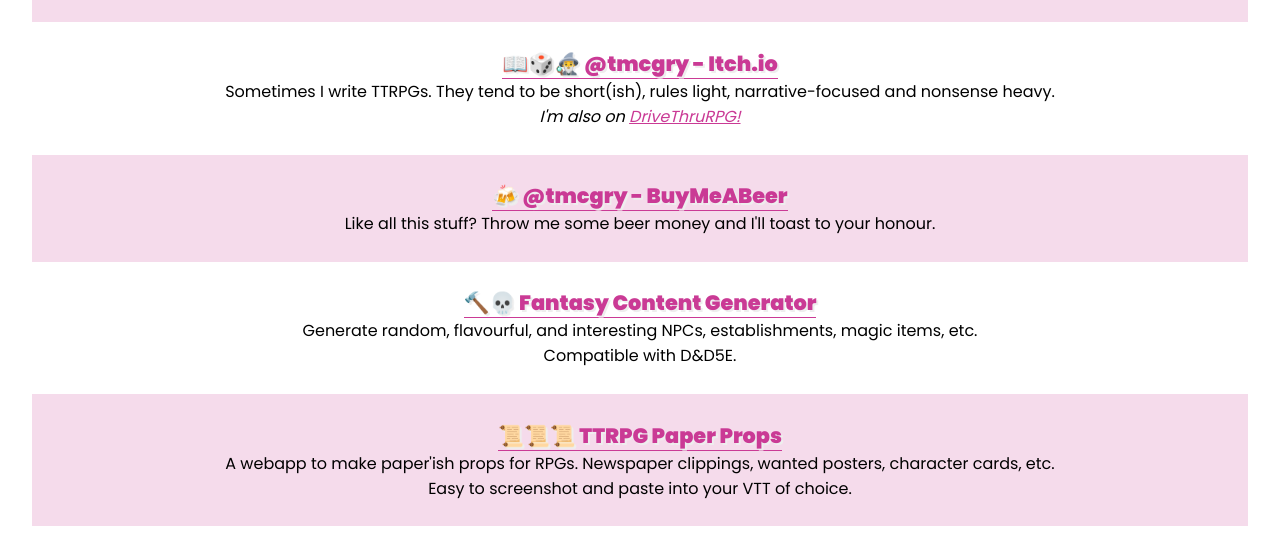
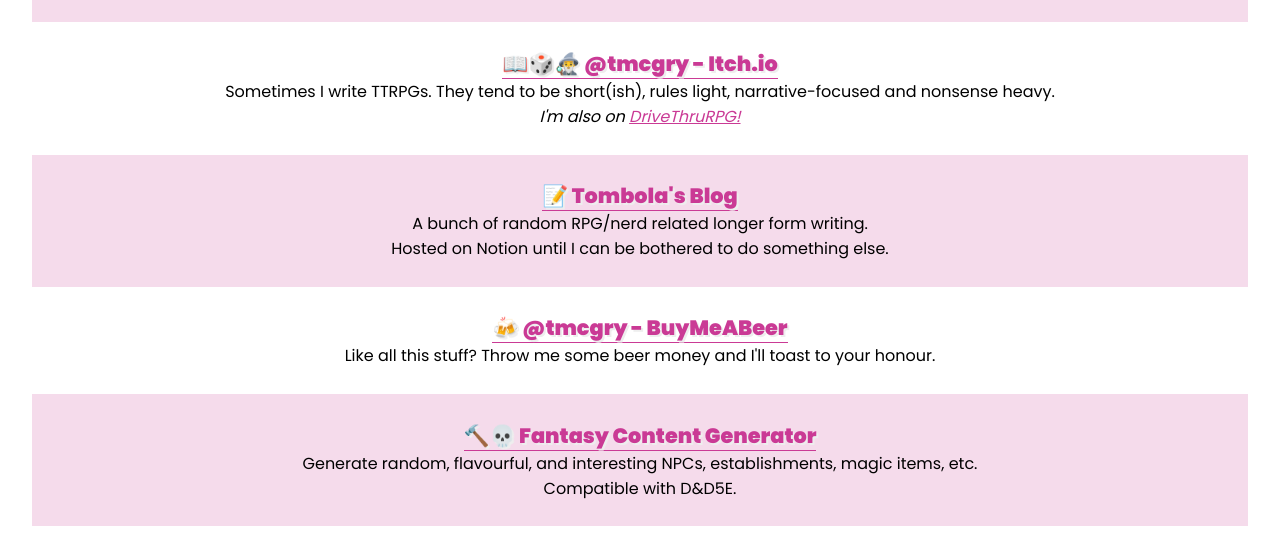
Before and after one commit to thomascgray/tomg.cool, a plain HTML site: page index.html in a window 1280 px wide. Shown: the part 208-758 px from the top of the page. Drawn offline with Linux system fonts and the light colour scheme.

Commit message:
Update index.html
added blog link.

```diff
--- a/index.html
+++ b/index.html
@@ -146,6 +146,18 @@
       </li>
 
       <li>
+        <a target="_blank" href="https://tmcgry.notion.site/Tombola-s-Blog-60842cf4b137499d9a56832aee9fa5c1"
+          >📝 Tombola's Blog</a
+        >
+        <p>
+          A bunch of random RPG/nerd related longer form writing.
+        </p>
+        <p>
+          Hosted on Notion until I can be bothered to do something else.
+        </p>
+      </li>
+
+      <li>
         <a target="_blank" href="https://www.buymeacoffee.com/tmcgry"
           >🍻 @tmcgry - BuyMeABeer
         </a>
```
